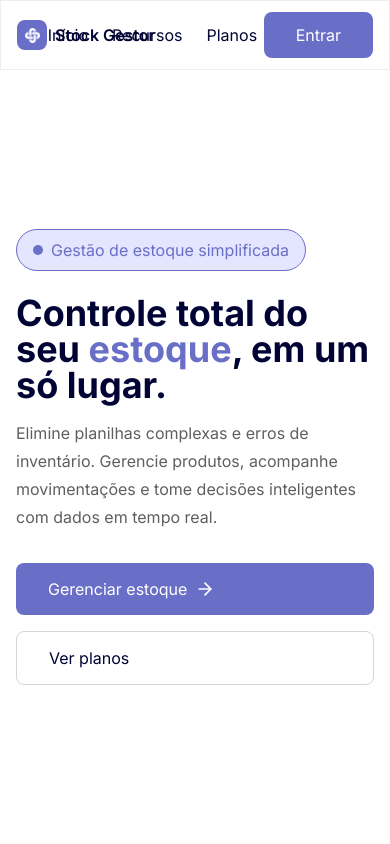
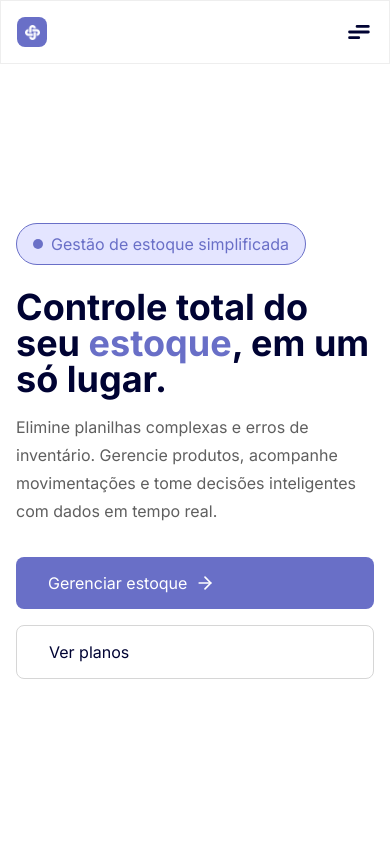
Before and after one commit to jvssvj/Stock-Gestor, a React (Vite) app: page / in a window 390 px wide. Shown: the top 844 px of the page. Built offline with nearby package versions, Linux system fonts and the light colour scheme.

Commit message:
feat(header): implement mobile swipe navigation

```diff
--- a/src/components/Logo/index.jsx
+++ b/src/components/Logo/index.jsx
@@ -8,7 +8,6 @@ export default function Logo() {
             <div>
                 <img src={logoWhite} alt="" />
             </div>
-            Stock Gestor
         </Link>
     )
 }
--- a/src/pages/Home/components/Header/index.jsx
+++ b/src/pages/Home/components/Header/index.jsx
@@ -1,15 +1,41 @@
 import { Link } from 'react-router-dom'
 import styles from './index.module.css'
 import Logo from '@/components/Logo'
+import { useState } from 'react'
 
 export default function Header() {
+    const [menuOpen, setMenuOpen] = useState(false)
+
     return (
         <>
             <header className={styles.header}>
                 <div className={styles.header__logo__container}>
                     <Logo />
                 </div>
-                <nav className={styles.header__nav}>
+                <label className={styles.hamburger}>
+                    <input checked={menuOpen} onChange={() => setMenuOpen(prev => !prev)} type="checkbox" />
+
+                    <svg viewBox="0 0 32 32">
+                        <path
+                            className={`${styles.line} ${styles.lineTopBottom}`}
+                            d="M27 10 13 10
+                                C10.8 10 9 8.2 9 6
+                                9 3.5 10.8 2 13 2
+                                15.2 2 17 3.8 17 6
+                                L17 26
+                                C17 28.2 18.8 30 21 30
+                                23.2 30 25 28.2 25 26
+                                25 23.8 23.2 22 21 22
+                                L7 22"
+                        />
+                        <path
+                            className={styles.line}
+                            d="M7 16 27 16"
+                        />
+                    </svg>
+                </label>
+
+                <nav className={`${styles.header__nav} ${menuOpen ? styles.menuOpenAnimation : ''}`}>
                     <ul>
                         <li>
                             <a className={styles.header__nav__option} href="#Inicio">Início</a>
@@ -24,8 +50,10 @@ export default function Header() {
                             <a className={styles.header__nav__option} href="#Duvidas">Dúvidas</a>
                         </li>
                     </ul>
+                    <Link className={styles.header__login} to={'/login'}>Entrar</Link>
                 </nav>
-                <Link className={styles.header__login} to={'/login'}>Entrar</Link>
+
+                <div onClick={() => setMenuOpen(prev => !prev)} className={`${styles.overlay} ${(menuOpen) ? styles.overlay__open : ''} `}></div>
             </header>
         </>
     )
--- a/src/pages/Home/components/Header/index.module.css
+++ b/src/pages/Home/components/Header/index.module.css
@@ -1,20 +1,18 @@
 .header {
     display: flex;
     align-items: center;
-    justify-content: center;
+    gap: 1rem;
     background-color: var(--white);
     width: 100%;
-    position: relative;
     padding: 1.5rem 1rem;
     border: 1px solid var(--very-light-grey);
 }
 
-.header__logo__container {
+.header__nav {
     display: flex;
     align-items: center;
-    gap: .5rem;
-    position: absolute;
-    left: 1rem;
+    justify-content: start;
+    gap: 2rem;
 }
 
 .header__nav ul {
@@ -51,11 +49,112 @@
     text-decoration: none;
     color: var(--white);
     background-color: var(--blue);
-    padding: .8rem 2rem;
+    padding: .375rem 0rem;
     border-radius: .5rem;
     transition: .2s ease;
+    width: 137px;
+    text-align: center;
 }
 
 .header__login:hover {
     background-color: var(--light-blue);
 }
+
+.hamburger {
+    display: none;
+}
+
+@media(max-width:720px) {
+    .header {
+        justify-content: space-between;
+        padding: 1rem;
+    }
+
+    .header__nav {
+        position: fixed;
+        top: 0;
+        right: 0;
+        z-index: 5;
+
+        background-color: var(--white);
+        flex-direction: column;
+
+        width: 350px;
+        min-height: 100dvh;
+        align-items: start;
+        padding: 5rem 1rem;
+
+        transform: translateX(100%);
+        transition: transform .7s cubic-bezier(0.4, 0, 0.2, 1);
+        transform-origin: right;
+    }
+
+    .header__nav>ul {
+        align-items: start;
+        flex-direction: column;
+    }
+
+    .header__login {
+        position: unset;
+    }
+
+    .hamburger {
+        cursor: pointer;
+        z-index: 6;
+        display: unset;
+        height: 30px;
+        width: 30px;
+    }
+
+    .hamburger input {
+        display: none;
+    }
+
+    .hamburger svg {
+        transition: transform 600ms cubic-bezier(0.4, 0, 0.2, 1);
+    }
+
+    .line {
+        fill: none;
+        stroke: var(--very-dark-blue);
+        stroke-linecap: round;
+        stroke-linejoin: round;
+        stroke-width: 3;
+        transition: stroke-dasharray 600ms cubic-bezier(0.4, 0, 0.2, 1), stroke-dashoffset 600ms cubic-bezier(0.4, 0, 0.2, 1);
+    }
+
+    .lineTopBottom {
+        stroke-dasharray: 12 63;
+    }
+
+    .hamburger input:checked+svg {
+        transform: rotate(-45deg);
+    }
+
+    .hamburger input:checked+svg .lineTopBottom {
+        stroke-dasharray: 20 300;
+        stroke-dashoffset: -32.42;
+    }
+
+    .menuOpenAnimation {
+        transform: translateX(0);
+    }
+
+    .overlay {
+        background-color: var(--black);
+        width: 100%;
+        min-height: 100dvh;
+        position: fixed;
+        top: 0;
+        left: 0;
+        z-index: 4;
+        opacity: 0;
+        transition: .5s ease;
+        visibility: hidden;
+    }
+
+    .overlay__open {
+        opacity: .6;
+        visibility: visible;
+    }
+}
```
